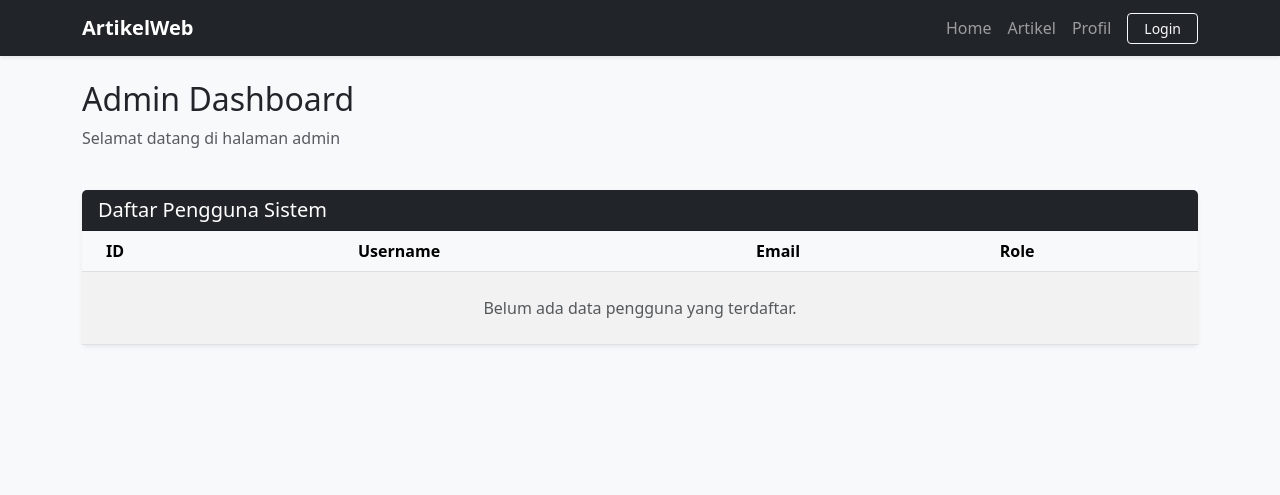
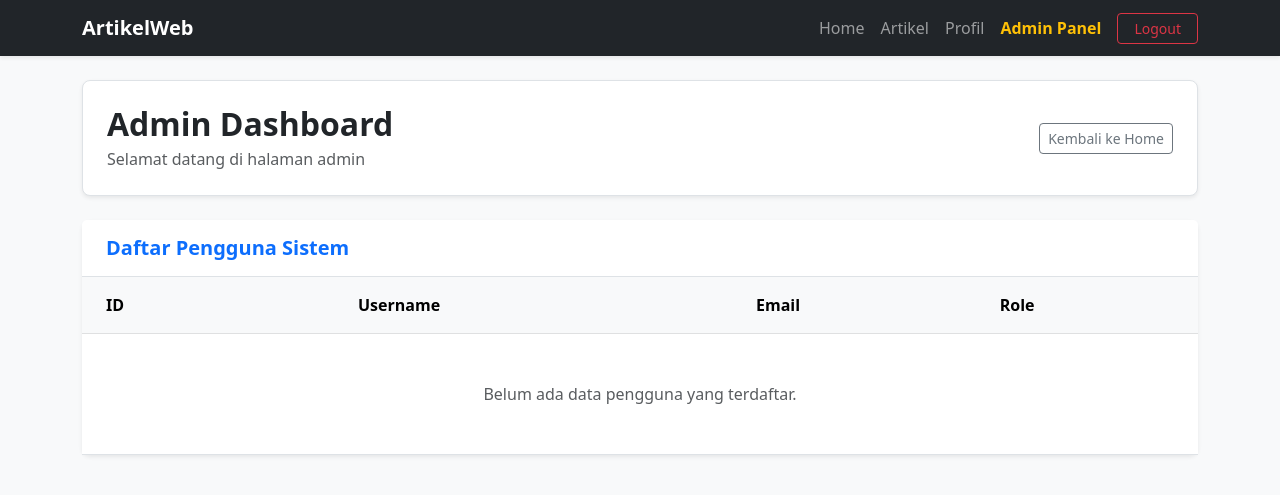
Before and after one commit to qinbald/Management-Article, a Flask app: page /admin_dashboard in a window 1280 px wide. Shown: the top 495 px of the page. Run offline with Flask 3, Linux system fonts and the light colour scheme; a user stored in the database is signed in; data that the repository does not hold is empty.

Commit message:
login_logout

```diff
--- a/app/routes/article.py
+++ b/app/routes/article.py
@@ -7,7 +7,7 @@ from . import blueprint_route
 @blueprint_route.route('/add_articel', methods = ['POST'])
 def add_article():
     data = request.get_json()
-    user_id = session.get('id')
+    user_id = session.get('user_id')
     new_article = article_db(
         title = data.get('title'),
         author = data.get('author'),
--- a/app/routes/profile.py
+++ b/app/routes/profile.py
@@ -4,7 +4,7 @@ from flask import session, jsonify
 
 @blueprint_route.route('/profil_user', methods = ['POST'])
 def profil_user():
-    user_id = session.get('id')
+    user_id = session.get('user_id')
 
     if not user_id:
         return jsonify ({
--- a/app/templates/admin.html
+++ b/app/templates/admin.html
@@ -1,29 +1,31 @@
 {% extends "base.html" %}
 
 {% block content %}
-<div class="row mb-4 mt-4">
-    <div class="col-12">
-        <h2>Admin Dashboard</h2>
-        <!-- Pesan sambutan dari backend akan disisipkan di sini -->
-        <p class="text-muted" id="welcome-message">Memuat data...</p>
+<!-- Bagian Header Admin -->
+<div class="p-4 mb-4 bg-white rounded-3 shadow-sm border mt-4 d-flex flex-column flex-md-row justify-content-between align-items-md-center">
+    <div>
+        <h2 class="fw-bold mb-1 text-dark">Admin Dashboard</h2>
+        <p class="text-muted mb-0" id="welcome-message">Memuat informasi...</p>
+    </div>
+    <div class="mt-3 mt-md-0">
+        <a href="{{ url_for('main.home') }}" class="btn btn-outline-secondary btn-sm">Kembali ke Home</a>
     </div>
 </div>
 
-<div class="row">
-    <div class="col-12">
-        <div class="card shadow-sm border-0">
-            <div class="card-header bg-dark text-white">
-                <h5 class="mb-0">Daftar Pengguna Sistem</h5>
+<!-- Bagian Tabel Data Pengguna -->
+<div class="card shadow-sm border-0 rounded-3 bg-white mb-5">
+    <div class="card-header bg-white border-bottom py-3 px-4">
+        <h5 class="mb-0 fw-bold text-primary">Daftar Pengguna Sistem</h5>
     </div>
     <div class="card-body p-0">
         <div class="table-responsive">
-                    <table class="table table-hover table-striped mb-0">
+            <table class="table table-hover align-middle mb-0">
                 <thead class="table-light">
                     <tr>
-                                <th class="px-4">ID</th>
-                                <th>Username</th>
-                                <th>Email</th>
-                                <th>Role</th>
+                        <th class="px-4 py-3">ID</th>
+                        <th class="py-3">Username</th>
+                        <th class="py-3">Email</th>
+                        <th class="py-3">Role</th>
                     </tr>
                 </thead>
                 <tbody id="user-table-body">
@@ -41,8 +43,6 @@
         </div>
     </div>
 </div>
-    </div>
-</div>
 
 <!-- Skrip JavaScript untuk melakukan Fetch ke Backend -->
 <script>
@@ -50,9 +50,7 @@
         const tableBody = document.getElementById('user-table-body');
         const welcomeMessage = document.getElementById('welcome-message');
 
-        // Mengirim request POST sesuai dengan routing Flask Anda
-        // Pastikan 'module_name' diganti dengan nama blueprint Anda yang sebenarnya
-        fetch("{{ url_for('module_name.admin_dashboard') }}", {
+        fetch("{{ url_for('main.admin_dashboard') }}", {
             method: 'POST',
             headers: {
                 'Content-Type': 'application/json'
@@ -61,34 +59,30 @@
         .then(response => response.json())
         .then(data => {
             if (data.success) {
-                // Menampilkan pesan sambutan dari backend
                 welcomeMessage.textContent = data.messages;
-
-                // Mengosongkan efek loading tabel
                 tableBody.innerHTML = '';
 
                 if (data.data.length > 0) {
+                    let htmlContent = "";
                     data.data.forEach(user => {
-                        // Membuat badge warna berbeda untuk admin dan user
                         let roleBadge = user.role === 'admin'
-                            ? `<span class="badge bg-danger rounded-pill px-3">Admin</span>`
-                            : `<span class="badge bg-secondary rounded-pill px-3">User</span>`;
+                            ? `<span class="badge bg-primary bg-opacity-10 text-primary border border-primary rounded-pill px-3">Admin</span>`
+                            : `<span class="badge bg-secondary bg-opacity-10 text-secondary border border-secondary rounded-pill px-3">User</span>`;
 
-                        // Menyisipkan baris (row) ke dalam tabel
-                        const rowHtml = `
+                        htmlContent += `
                             <tr>
-                                <td class="px-4">${user.id}</td>
-                                <td class="fw-bold text-primary">${user.username}</td>
-                                <td>${user.email}</td>
-                                <td>${roleBadge}</td>
+                                <td class="px-4 py-3 text-muted">#${user.id}</td>
+                                <td class="fw-semibold py-3 text-dark">${user.username}</td>
+                                <td class="py-3 text-muted">${user.email}</td>
+                                <td class="py-3">${roleBadge}</td>
                             </tr>
                         `;
-                        tableBody.innerHTML += rowHtml;
                     });
+                    tableBody.innerHTML = htmlContent;
                 } else {
                     tableBody.innerHTML = `
                         <tr>
-                            <td colspan="4" class="text-center py-4 text-muted">Belum ada data pengguna yang terdaftar.</td>
+                            <td colspan="4" class="text-center py-5 text-muted">Belum ada data pengguna yang terdaftar.</td>
                         </tr>
                     `;
                 }
@@ -96,7 +90,7 @@
                 welcomeMessage.textContent = "Gagal memuat dashboard.";
                 tableBody.innerHTML = `
                     <tr>
-                        <td colspan="4" class="text-center py-4 text-danger">Gagal mengambil data dari server.</td>
+                        <td colspan="4" class="text-center py-5 text-danger">Gagal mengambil data dari server.</td>
                     </tr>
                 `;
             }
@@ -106,7 +100,9 @@
             welcomeMessage.textContent = "Terjadi kesalahan sistem.";
             tableBody.innerHTML = `
                 <tr>
-                    <td colspan="4" class="text-center py-4 text-danger">Terjadi kesalahan pada sistem saat memuat data.</td>
+                    <td colspan="4" class="text-center py-5 text-danger">
+                        Terjadi kesalahan pada sistem saat memuat data.
+                    </td>
                 </tr>
             `;
         });
--- a/app/templates/base.html
+++ b/app/templates/base.html
@@ -10,22 +10,44 @@
 
     <nav class="navbar navbar-expand-lg navbar-dark bg-dark shadow-sm">
         <div class="container">
-            <a class="navbar-brand fw-bold" href="#">ArtikelWeb</a>
+            <a class="navbar-brand fw-bold" href="{{ url_for('main.home') }}">ArtikelWeb</a>
             <button class="navbar-toggler" type="button" data-bs-toggle="collapse" data-bs-target="#navbarNav">
                 <span class="navbar-toggler-icon"></span>
             </button>
             <div class="collapse navbar-collapse" id="navbarNav">
-                <!-- Tambahan align-items-center agar tombol Login rata tengah dengan menu lain -->
                 <ul class="navbar-nav ms-auto align-items-center">
                     <li class="nav-item"><a class="nav-link" href="{{ url_for('main.home') }}">Home</a></li>
                     <li class="nav-item"><a class="nav-link" href="{{ url_for('main.artikel_page') }}">Artikel</a></li>
 
-                    <!-- Tambahan Menu Profil -->
-                    <li class="nav-item"><a class="nav-link" href="{{ url_for('main.user_profile') }}">Profil</a></li>
+                    <!-- LOGIKA JINJA2 UNTUK MENU BERDASARKAN STATUS LOGIN -->
 
-                    <li class="nav-item ms-lg-2 mt-2 mt-lg-0">
-                        <a class="btn btn-outline-light btn-sm px-3" href="{{ url_for('main.login_page') }}">Login</a>
-                    </li>
+                    <!-- Jika Anda menggunakan Flask-Login, ganti "session.get('user_id')" menjadi "current_user.is_authenticated" -->
+                    {% if session.get('user_id') %}
+
+                        <!-- Menu Profil (Muncul untuk semua user yang sudah login) -->
+                        <li class="nav-item"><a class="nav-link" href="{{ url_for('main.user_profile') }}">Profil</a></li>
+
+                        <!-- Menu Admin (Hanya muncul jika rolenya adalah 'admin') -->
+                        <!-- Jika menggunakan Flask-Login: ganti menjadi "current_user.role == 'admin'" -->
+                        {% if session.get('role') == 'admin' %}
+                        <li class="nav-item">
+                            <a class="nav-link text-warning fw-semibold" href="{{ url_for('main.admin_dashboard') }}">Admin Panel</a>
+                        </li>
+                        {% endif %}
+
+                        <!-- Tombol Logout -->
+                        <li class="nav-item ms-lg-2 mt-2 mt-lg-0">
+                            <a class="btn btn-outline-danger btn-sm px-3" href="{{ url_for('module_name.logout') }}">Logout</a>
+                        </li>
+
+                    {% else %}
+
+                        <!-- Tombol Login (Hanya muncul jika user BELUM login) -->
+                        <li class="nav-item ms-lg-2 mt-2 mt-lg-0">
+                            <a class="btn btn-outline-light btn-sm px-3" href="{{ url_for('main.login_page') }}">Login</a>
+                        </li>
+
+                    {% endif %}
                 </ul>
             </div>
         </div>
```
Also changed, not shown: app/routes/auth.py (+22 -10 lines), app/routes/__init__.py (line endings or trailing spaces). Lines whose indentation alone changed are shown as unchanged.
